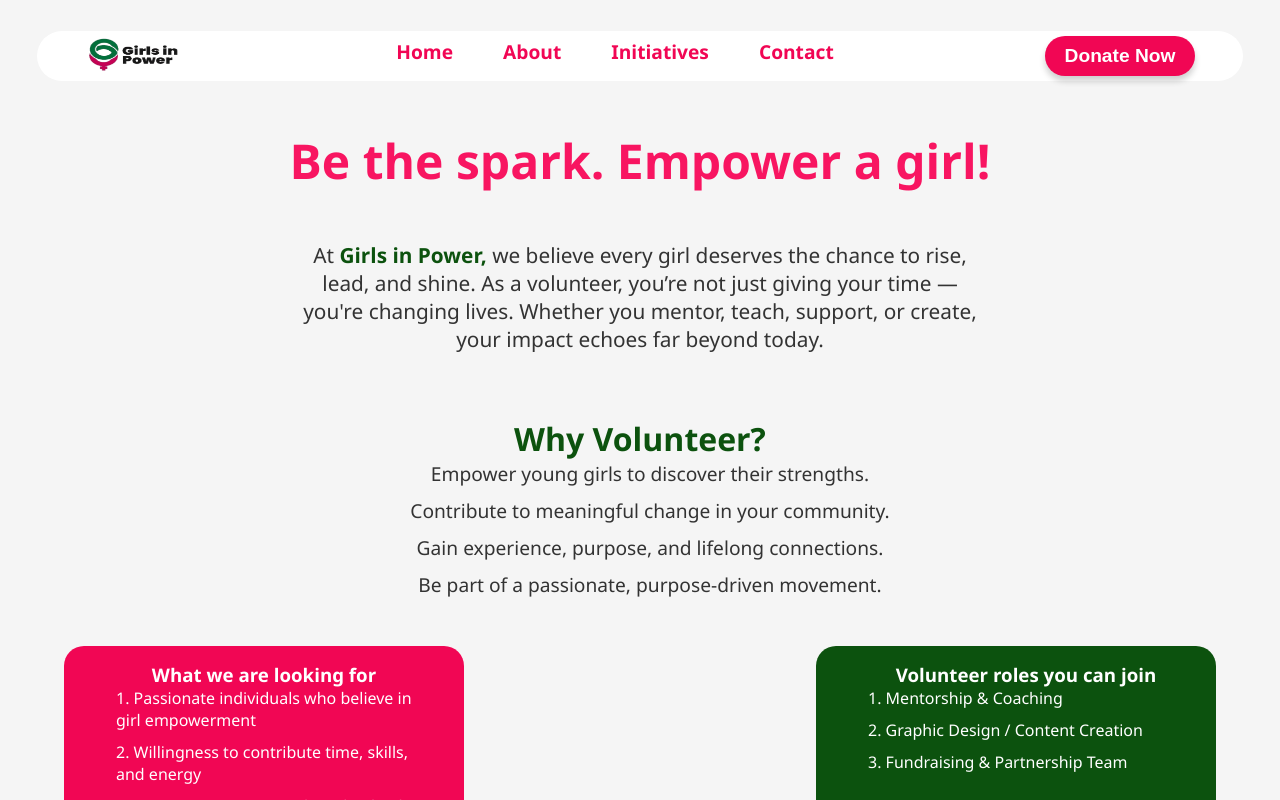
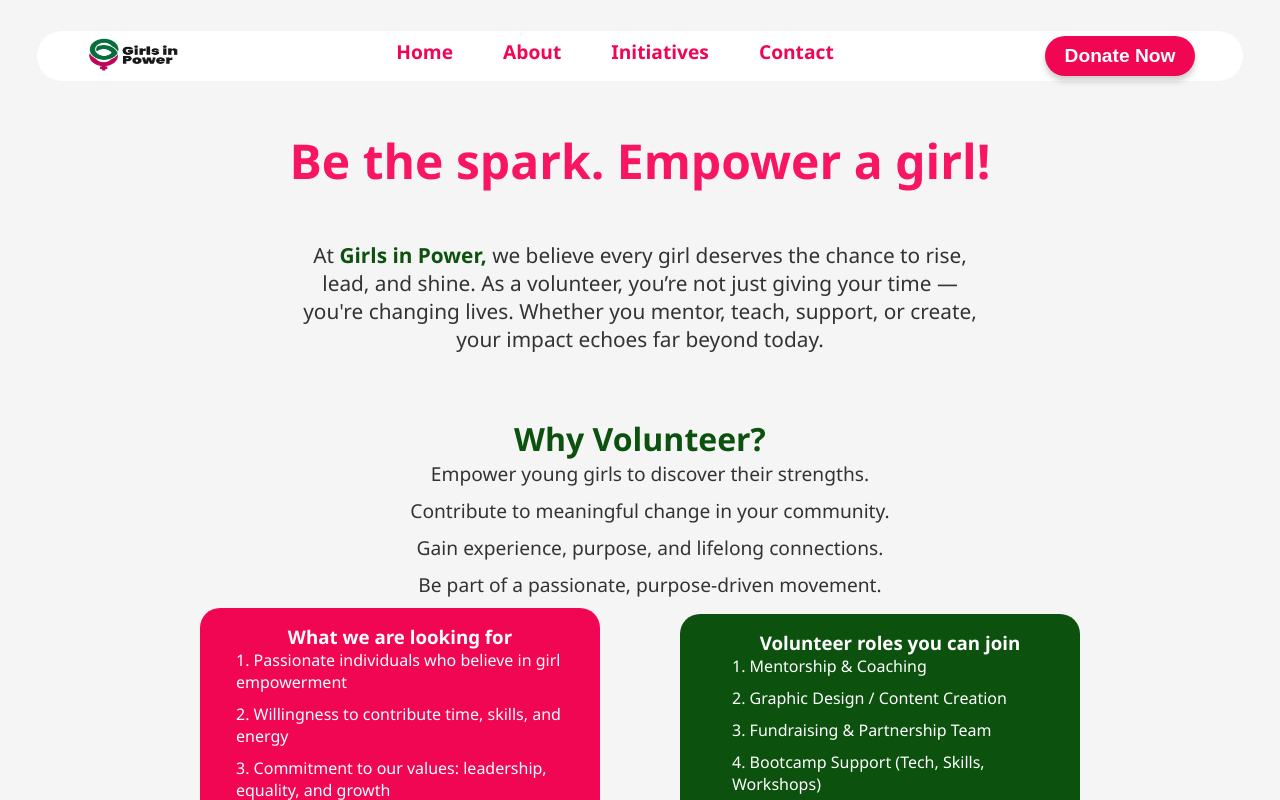
Before and after one commit to Techift/Girls-In-Power, a React (Vite) app in the folder Girlsinpower/: page /volunteer in a window 1280 px wide. Built offline with nearby package versions, Linux system fonts and the light colour scheme.

Commit message:
i added a vercel.json file

```diff
--- a/Girlsinpower/src/Volunteer.jsx
+++ b/Girlsinpower/src/Volunteer.jsx
@@ -53,15 +53,31 @@ function Volunteer() {
         className="volunteer_goals"
         style={{
           display: "flex",
-          justifyContent: "space-between",
+          justifyContent: "center",
           alignItems: "center",
-          padding: "0 4rem",
-          marginTop: "3rem",
+          padding: "0 2rem",
+          marginTop: "4rem",
           flexWrap: "wrap",
+          height: "auto",
+          maxWidth: "1400px",
+          width:'100%',
+          margin:'0 auto',
+          gap:'5rem'
         }}
       >
-        <div className="volunteer_passion" style={{background:'rgb(241, 6, 84)',marginBottom:'2rem', padding:'1rem 2rem', borderRadius:'20px', color:'white',width:'400px',height:'200px'}}>
-          <h3 style={{ textAlign: "center", color: 'white' }}>
+        <div
+          className="volunteer_passion"
+          style={{
+            background: "rgb(241, 6, 84)",
+            marginBottom: "2rem",
+            padding: "1rem 1rem",
+            borderRadius: "20px",
+            color: "white",
+            width: "400px",
+            height: "auto",
+          }}
+        >
+          <h3 style={{ textAlign: "center", color: "white" }}>
             What we are looking for
           </h3>
           <ul style={{ listStyle: "none" }}>
@@ -73,41 +89,77 @@ function Volunteer() {
           </ul>
         </div>
 
-        <div className="volunteer_roles" style={{background:'rgb(12, 82, 14)',marginBottom:'2rem', padding:'1rem 2rem', borderRadius:'20px', color:'white',width:'400px',height:'200px'}}>
+        <div
+          className="volunteer_roles"
+          style={{
+            background: "rgb(12, 82, 14)",
+            marginBottom: "2rem",
+            padding: "1rem 2rem",
+            borderRadius: "20px",
+            color: "white",
+            width: "400px",
+            height: "auto",
+          }}
+        >
           <ul style={{ listStyle: "none" }}>
-            <h3 style={{ textAlign: "center", color: 'white' }}>
+            <h3 style={{ textAlign: "center", color: "white" }}>
               Volunteer roles you can join
             </h3>
             <li>1. Mentorship & Coaching</li>
             <li>2. Graphic Design / Content Creation</li>
             <li>3. Fundraising & Partnership Team</li>
+            <li>4. Bootcamp Support (Tech, Skills, Workshops)</li>
           </ul>
         </div>
       </div>
 
-      <div className="teer_contact" style={{textAlign:'center',padding:'2rem 0'}}>
+      <div
+        className="teer_contact"
+        style={{ textAlign: "center", padding: "2rem 0" }}
+      >
         <h2>Ready to make a difference?</h2>
-        <p style={{fontSize:'1.2rem',marginBottom:'2rem'}}>Fill out our volunteer form and we'll connect you to a role that fits your passion and skills.</p>
+        <p style={{ fontSize: "1.2rem", marginBottom: "2rem" }}>
+          Fill out our volunteer form and we'll connect you to a role that fits
+          your passion and skills.
+        </p>
 
-
-      <div className="teer_btn">
-                    <Link to="/contact" className={({isActive}) => isActive ? 'active' : ''}>
-        <button style={{ width: '250px',
-  height: 'auto',
-  borderRadius: '20px',
-  border: 'none',
-  backgroundColor: 'rgb(241, 6, 84)',
-  color: 'white',
-  fontSize: '1.2rem',
-  boxShadow: '0 5px 6px rgba(13, 13, 13, 0.2)',
-  margin: '0',
-  padding: '1rem'
-  }}>Become a volunteer</button>
-  </Link>
-      </div>
+        <div className="teer_btn">
+          <Link
+            to="/contact"
+            className={({ isActive }) => (isActive ? "active" : "")}
+          >
+            <button
+              style={{
+                width: "250px",
+                height: "auto",
+                borderRadius: "20px",
+                border: "none",
+                backgroundColor: "rgb(241, 6, 84)",
+                color: "white",
+                fontSize: "1.2rem",
+                boxShadow: "0 5px 6px rgba(13, 13, 13, 0.2)",
+                margin: "0",
+                padding: "1rem",
+              }}
+            >
+              Become a volunteer
+            </button>
+          </Link>
+        </div>
       </div>
 
-      <p style={{textAlign:'center',fontStyle:'italic',fontWeight:'500',fontSize:'1.2rem',color:'rgb(241, 6, 84)',marginBottom:'1rem'}}>"Together, let’s build a world where every girl knows her power."</p>
+      <p
+        style={{
+          textAlign: "center",
+          fontStyle: "italic",
+          fontWeight: "500",
+          fontSize: "1.2rem",
+          color: "rgb(241, 6, 84)",
+          marginBottom: "1rem",
+        }}
+      >
+        "Together, let’s build a world where every girl knows her power."
+      </p>
     </>
   );
 }
```
Also changed, not shown: Girlsinpower/vercel.json (added).
